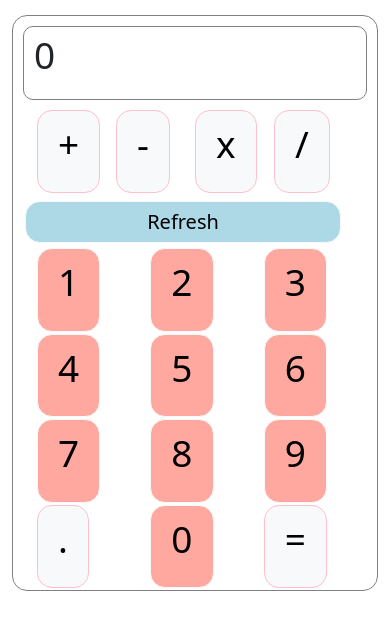
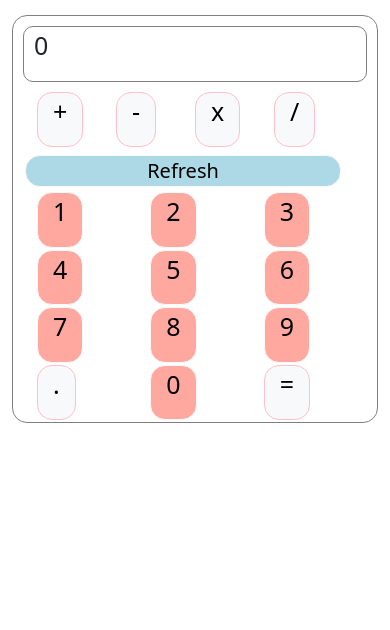
Before and after one commit to fragianci/Calculator, an Angular app: page / in a window 390 px wide. Shown: the top 630 px of the page. Built offline with nearby package versions, Linux system fonts and the light colour scheme.

Commit message:
Responsive style fixed

```diff
--- a/src/app/operations-panel/operations-panel.component.scss
+++ b/src/app/operations-panel/operations-panel.component.scss
@@ -34,9 +34,9 @@ background-color: rgb(75, 209, 253);
 background-color: pink;
 }
 
-@media only screen and (max-width: 480px) {
+@media only screen and (max-width: 430px) {
     button{
-      padding: 5px 20px;
+      padding: 0 15px;
     }
 
     .numbers{
--- a/src/styles.scss
+++ b/src/styles.scss
@@ -1,3 +1,9 @@
 p{
     font-size: 37px;
 }
+
+@media screen and (max-width: 430px) {
+  p{
+    font-size: 25px
+  }
+}
```
